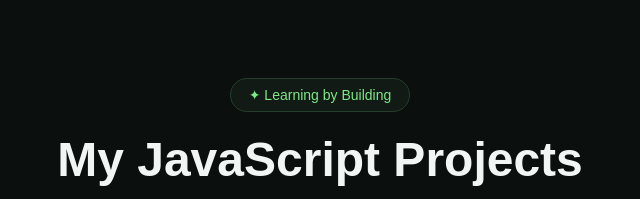
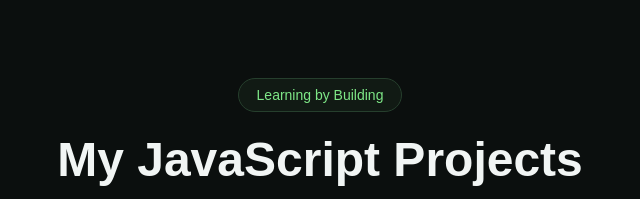
Before and after one commit to Tiyasa-codes/Javascript-project, a plain HTML site: page index.html in a window 1280 px wide. Shown: the top 199 px of the page, 320-960 px from the left. Drawn offline with Linux system fonts and the light colour scheme.

```diff
--- a/index.html
+++ b/index.html
@@ -136,7 +136,7 @@
 
     <header>
 
-        <div class="tag">✦ Learning by Building</div>
+        <div class="tag"> Learning by Building</div>
 
         <h1>My JavaScript Projects</h1>
 
```
